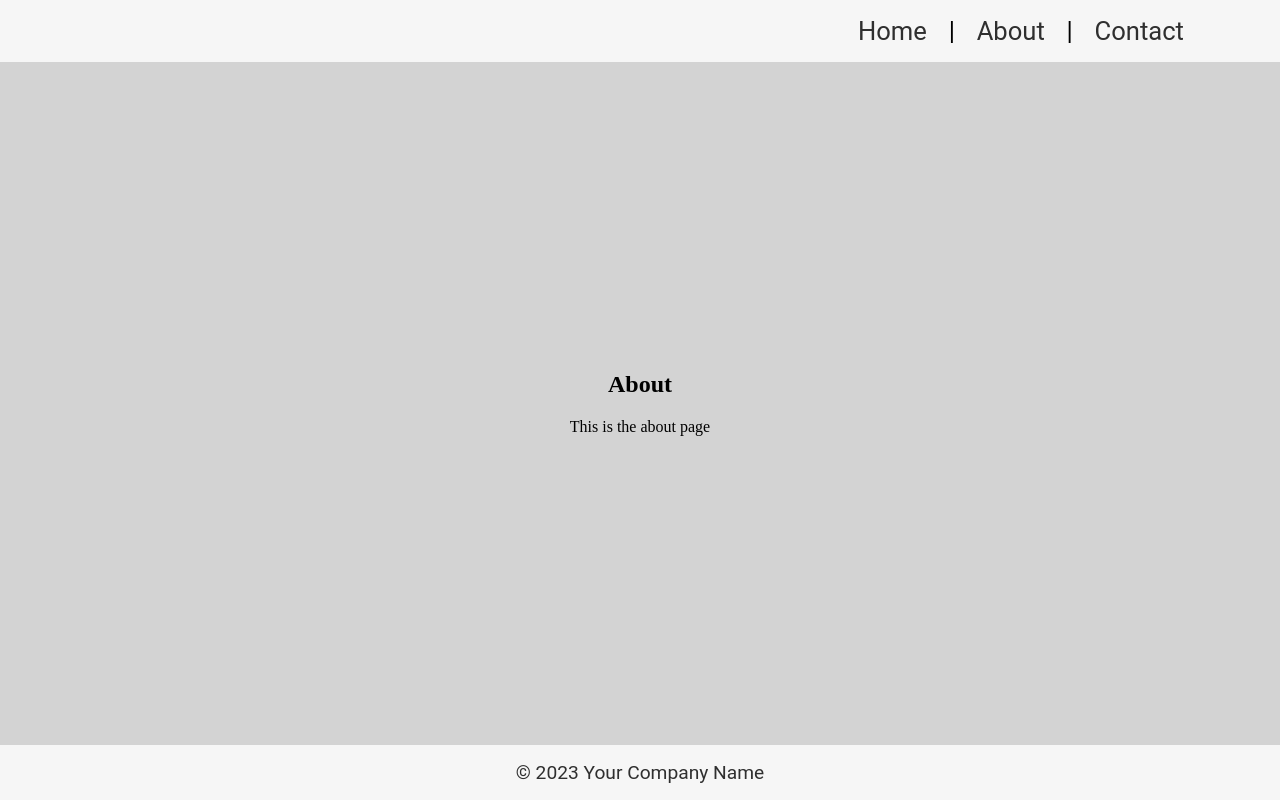
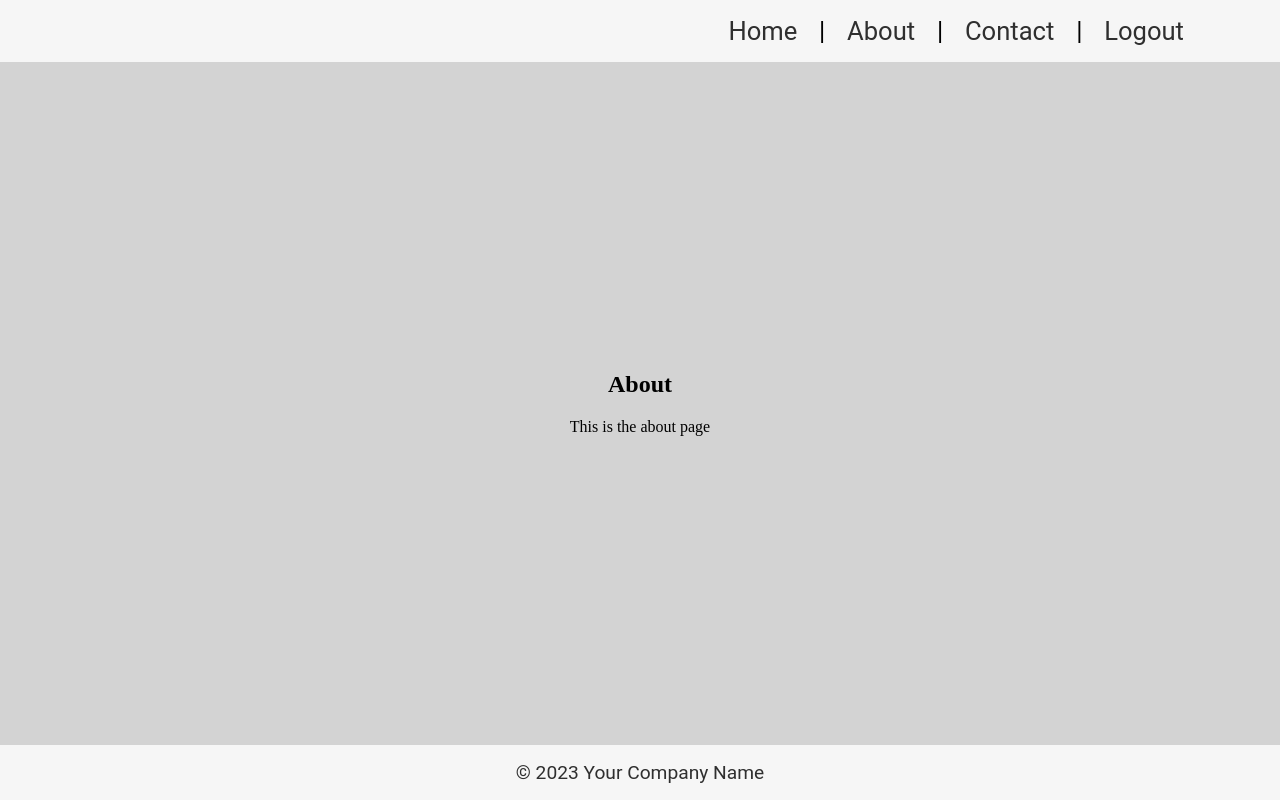
Before and after one commit to princeoncada/se-final-project, a React (Vite) app in the folder client/: page /about in a window 1280 px wide. Built offline with nearby package versions, Linux system fonts and the light colour scheme.

Commit message:
Refactor: added logout button

```diff
--- a/client/src/components/Header.tsx
+++ b/client/src/components/Header.tsx
@@ -16,6 +16,10 @@ function Header() {
                     <Link to="/contact">
                         <div className="nav__link">Contact</div>
                     </Link>
+                    <div>|</div>
+                    <Link to="/logout">
+                        <div className="nav__link">Logout</div>
+                    </Link>
                 </div>
             </nav>
         </header>
```
